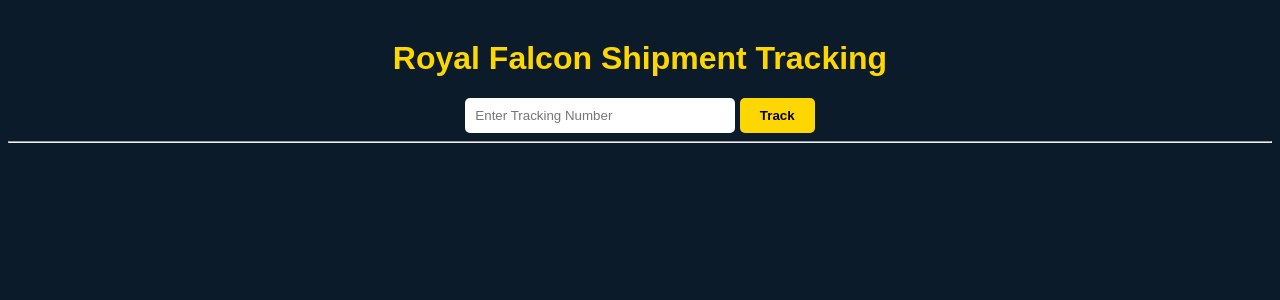
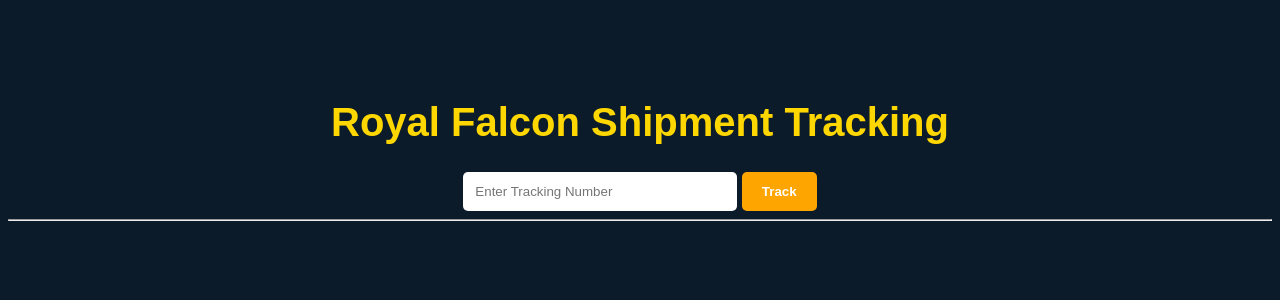
Before and after one commit to mygoodluck2026-ui/royal-falcon-system, a Flask app: page / in a window 1280 px wide. Shown: the top 300 px of the page. Run offline with Flask 3, Linux system fonts and the light colour scheme.

Commit message:
Update style.css

```diff
--- a/static/style.css
+++ b/static/style.css
@@ -3,29 +3,36 @@ font-family: Arial;
 background:#0c1b2a;
 color:white;
 text-align:center;
+margin-top:100px;
 }
 
 h1{
 color:gold;
-margin-top:40px;
+font-size:40px;
 }
 
 input{
-padding:10px;
+padding:12px;
 width:250px;
 border-radius:5px;
 border:none;
 }
 
 button{
-padding:10px 20px;
-background:gold;
+padding:12px 20px;
+background:orange;
 border:none;
 border-radius:5px;
+color:white;
 font-weight:bold;
 cursor:pointer;
 }
 
 button:hover{
-background:orange;
+background:red;
 }
+
+p{
+font-size:18px;
+margin-top:20px;
+}
```
